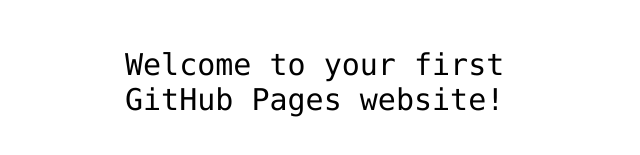
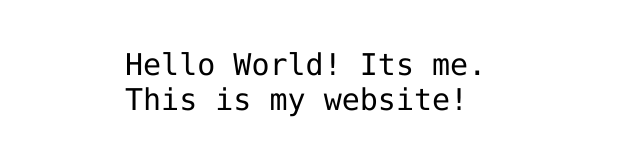
Before and after one commit to 133jonghwa/jonghwa0531.github.io, a plain HTML site: page index.html in a window 1280 px wide. Shown: the part 341-496 px from the top of the page, without its empty margins (315-955 px from the left). Drawn offline with Linux system fonts and the light colour scheme.

Commit message:
Update index.html

```diff
--- a/index.html
+++ b/index.html
@@ -12,7 +12,7 @@
 <img src="https://octodex.github.com/images/daftpunktocat-thomas.gif" id="octocat" alt="octocat-gif" />
 
 <!-- Change this code here by copy and pasting your template on line 15 -->
-<p>Welcome to your first GitHub Pages website!</p>
+<p>Hello World! Its me. This is my website!</p>
 
 </body>
 </html>
```
